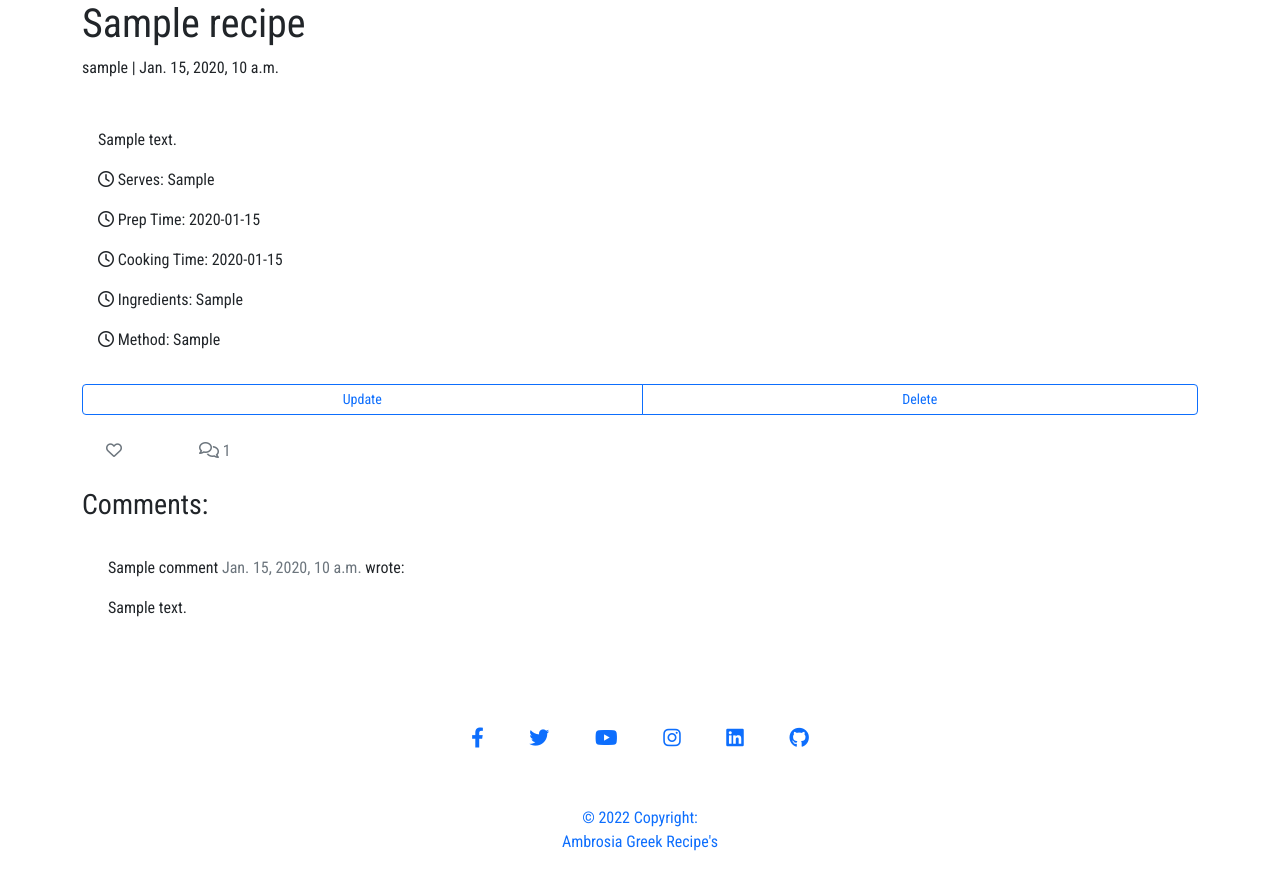
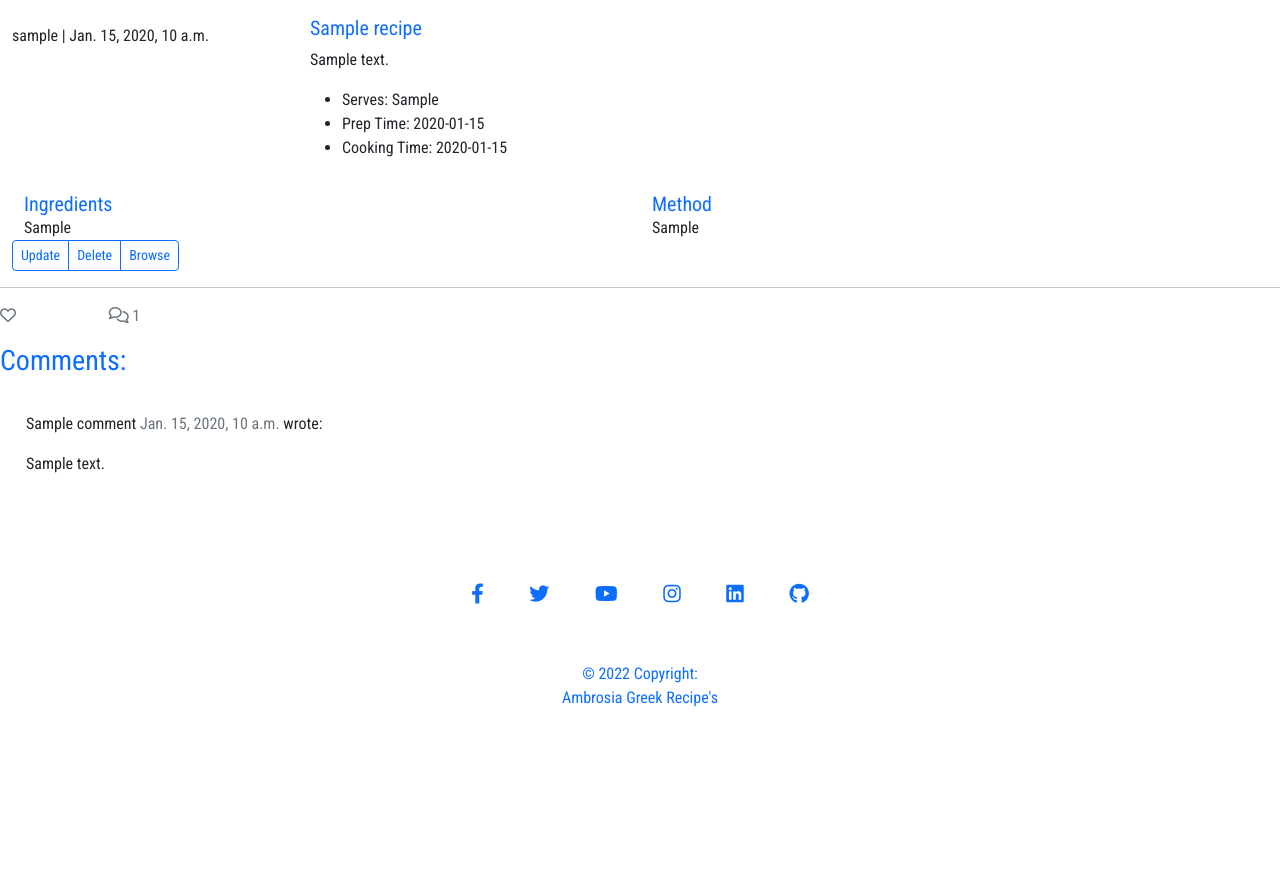
Before and after one commit to TaraHelberg/Ambrosia-Greek-Recipe-s, a Django app: a page that uses templates/recipe_details.html in a window 1280 px wide. Shown: the part 96-982 px from the top of the page. After the commit the page ends 803 px from the top, so only its background shows below. Run offline with Django 3.2, Linux system fonts and the light colour scheme; tables that the repository leaves empty hold one stand-in row (values such as "Sample post"); some libraries are stand-ins or nearby versions.

Commit message:
Add style recipe_details

```diff
--- a/templates/recipe_details.html
+++ b/templates/recipe_details.html
@@ -1,70 +1,51 @@
 {% extends "base.html" %} {% block content %}
 
 {% load crispy_forms_tags %}
-
-<section>
-    <div class="masthead">
-        <div class="container">
-            <div class="row g-0">
-                <div class="col-md-6 masthead-text">
-                    <!-- Post title goes in these h1 tags -->
-                    <h1 class="post-title">{{ recipe.title }}</h1>
-                    <!-- Post author goes before the | the post's created date goes after -->
-                    <p class="post-subtitle">{{ recipe.author }} | {{ recipe.created_on }}</p>
-                </div>
-                <div class="d-none d-md-block col-md-6 masthead-image">
-                    <!-- The featured image URL goes in the src attribute -->
+<div class="container-fluid">
+    <div class="card" style="max-width: 540px;">
+        <div class="row">
+          <div class="col-lg-6">
             {% if "placeholder" in recipe.featured_image.url %}
-                    <img src="https://res.cloudinary.com/drf6jhefj/image/upload/v1666771761/olive-oil-1867229_640_mgokn5.jpg" alt="Glass Olive Oil Bottle with Olives" class="img-responsive">
+            <img src="https://res.cloudinary.com/drf6jhefj/image/upload/v1666771761/olive-oil-1867229_640_mgokn5.jpg" alt="Glass Olive Oil Bottle with Olives" alt="Glass Olive Oil Bottle with Olives"  class="img-fluid rounded-start" alt="...">
             {% else %}
             <img src=" {{ recipe.featured_image.url }}" width="100%">
             {% endif %}
+            <p>{{ recipe.author }} | {{ recipe.created_on }}</p>
+        </div>
+          <div class="col-lg-6">
+            <div class="card-body">
+              <h5 class="card-title text-primary">{{ recipe.title }}</h5>
+              <p class="card-text">{{ recipe.description}}</p>
+              <ul>
+                <li>Serves: {{ recipe.serves }}</li>
+                <li>Prep Time: {{ recipe.prep_time }}</li>
+                <li>Cooking Time: {{ recipe.cooking_time}}</li>
+              </ul>
             </div>
           </div>
         </div>
     </div>
-
-    <div class="container">
+    <div class="container-fluid">
         <div class="row">
-            <div class="col card mb-4  mt-3 left  top">
-                <div class="card-body">
-                    <!-- The post content goes inside the card-text. -->
-                    <!-- Use the | safe filter inside the template tags -->
-                    <p class="card-text ">
-                        {{ recipe.description | safe }}
-                    </p>
-                    <p>
-                        <span><i class="far fa-clock pr-2"> </i></span>
-                        <span>Serves: {{ recipe.serves }}</span>
-                    </p>
-                    <p>
-                        <span><i class="far fa-clock pr-2"> </i></span>
-                        <span>Prep Time: {{ recipe.prep_time }}</span>
-                    </p>
-                    <p>
-                        <span><i class="far fa-clock pr-2"></i></span>
-                        <span>Cooking Time: {{ recipe.cooking_time}}</span>
-                    </p>
-                    <p>
-                        <span><i class="far fa-clock pr-2"></i></span>
-                        <span>Ingredients: {{ recipe.ingredients}}</span>
-                    </p>
-                    <p>
-                        <span><i class="far fa-clock pr-2"></i></span>
-                        <span>Method: {{ recipe.method}}</span>
-                    </p>
-
+            <div class="col-lg-6">
+                <h5 class="card-title text-primary">Ingredients</h5>
+                {{ recipe.ingredients }}
+            </div>
+            <div class="col-lg-6">
+                <h5 class="card-title text-primary">Method</h5>
+                {{ recipe.method }}
+            </div>
+        </div>
     </div>
     <div class="btn-group">
         <a href="{% url 'update' recipe.pk %}" class="btn btn-sm btn-outline-primary" role="button" aria-pressed="true">Update</a>
         <a href="{% url 'delete' recipe.pk %}" class="btn btn-sm btn-outline-primary" role="button" aria-pressed="true">Delete</a>
-                </div>
+        <a href="{% url 'browse' %}" class="btn btn-sm btn-outline-primary" role="button" aria-pressed="true">Browse</a>
     </div>
 </div>
 <div class="row">
     <div class="col">
         <hr>
-            </div>
         <div class="row">
             <div class="col-1">
                 <strong>
@@ -88,14 +69,14 @@
                 {% with comments.count as total_comments %}
                 <strong class="text-secondary"><i class="far fa-comments"></i>
                     <!-- Our total_comments variable goes before the closing strong tag -->
-                        {{ total_comments }}</strong>
+                     {{ total_comments }}
+                </strong>
                 {% endwith %}
             </div>
         </div>
-        </div>
         <div class="row">
-            <div class="col-md-8 card mb-4  mt-3 ">
-                <h3>Comments:</h3>
+            <div class="col-md-8 card mb-4 mt-3 ">
+                <h3 class="text-primary">Comments:</h3>
                 <div class="card-body">
                     <!-- We want a for loop inside the empty control tags to iterate through each comment in comments -->
                     {% for comment in comments %}
@@ -124,13 +105,12 @@
                 </div>
                 {% else %}
                 {% if user.is_authenticated %}
-
-                <h3>Leave a comment:</h3>
+                <h3 class="text-primary">Leave a comment:</h3>
                 <p>Posting as: {{ user.username }}</p>
                 <form method="post" style="margin-top: 1.3em;">
                     {{ comment_form | crispy }}
                     {% csrf_token %}
-                    <button type="submit" class="btn btn-signup btn-lg">Submit</button>
+                    <button class="btn btn-primary">Submit</button>
                 </form>
                 {% endif %}
                 {% endif %}
@@ -138,6 +118,6 @@
             </div>
         </div>
     </div>
-</section>
+</div>
 
 {% endblock %}
```
Lines whose indentation alone changed are shown as unchanged.
